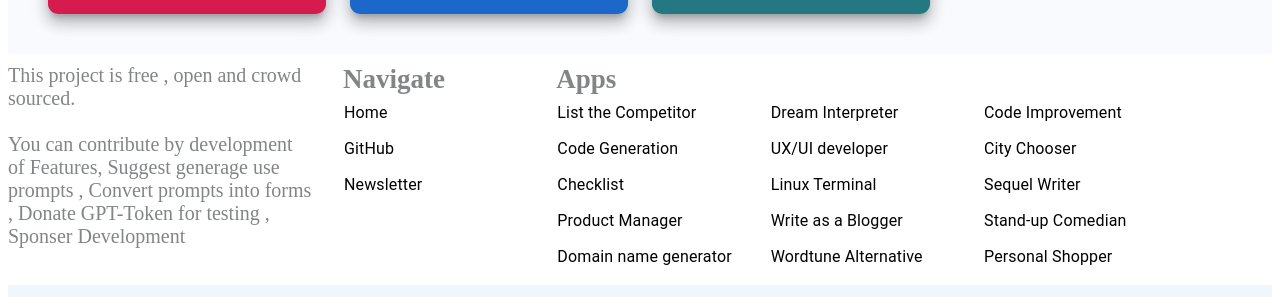
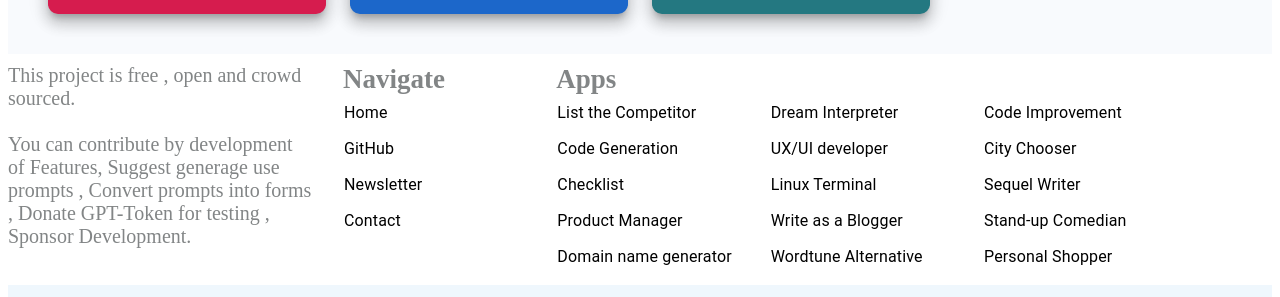
Before and after one commit to sandeepscet/prompt-apps, a Next.js app: page / in a window 1280 px wide. Shown: the part 1773-2070 px from the top of the page. Built offline with nearby package versions, Linux system fonts and the light colour scheme.

Commit message:
removed console

```diff
--- a/src/Component/Footer/index.js
+++ b/src/Component/Footer/index.js
@@ -40,7 +40,7 @@ const Footer = () => {
               This project is free , open and crowd sourced. <br />
               <br />
               You can contribute by development of Features, Suggest generage use prompts , Convert
-              prompts into forms , Donate GPT-Token for testing , Sponser Development
+              prompts into forms , Donate GPT-Token for testing , Sponsor Development.
             </strong>
           </Grid>
           <Grid item xs={2} md={2}>
@@ -73,6 +73,13 @@ const Footer = () => {
               GitHub
             </MenuItem>
             <MenuItem onClick={() => alert('Launching Soon..')}>Newsletter</MenuItem>
+            <MenuItem
+              component={Link}
+              href="mailto:sandeep.scet@gmail.com?subject=Contacted%20for%20prompt%20Apps&body=Please%20write%20reason%20for%20contact%20here."
+              target="_blank"
+            >
+              Contact
+            </MenuItem>
           </Grid>
           <Grid item xs={2} md={2}>
             <strong
@@ -85,7 +92,6 @@ const Footer = () => {
             >
               Apps
             </strong>
-
             {firstfiveprompts.map((x) => {
               return (
                 <MenuItem
--- a/src/Component/Header/index.js
+++ b/src/Component/Header/index.js
@@ -81,8 +81,6 @@ const Header = (props) => {
 
   const handleMenuOpen = (x, e) => {
     handleClick(e)
-    // const data = x.prompt;
-    // console.log(data, "x");
     setMenuitem(x)
   }
 
@@ -102,9 +100,7 @@ const Header = (props) => {
     if (newWindow) newWindow.opener = null
   }
 
-  console.log('menuitem', menuItem)
   const HandleRout = () => {}
-  console.log('menu list', menuItem)
   return (
     <>
       <Box
--- a/src/Component/Subcategories/index.js
+++ b/src/Component/Subcategories/index.js
@@ -11,7 +11,6 @@ import {
 } from '@mui/material'
 import DescriptionIcon from '@mui/icons-material/Description'
 import { useRouter } from 'next/router'
-import { Data } from '@/src/Common/card'
 import { Colors } from '@/src/Theme/colors'
 import { typography } from '@/src/Theme/typography'
 import { getPopularPrompts } from '@/src/Utils/prompt'
--- a/src/Utils/api.js
+++ b/src/Utils/api.js
@@ -1,8 +1,4 @@
-async function createCompletionServer(
-  prompt,
-  engine = 'gpt-3.5-turbo',
-  apiEndpoint
-) {
+async function createCompletionServer(prompt, engine = 'gpt-3.5-turbo', apiEndpoint) {
   const post = { message: prompt, engine: engine }
   try {
     const response = await fetch(apiEndpoint, {
--- a/src/Utils/common.js
+++ b/src/Utils/common.js
@@ -1,5 +1,4 @@
 function replaceAll(str, mapObj) {
-  console.log('str, mapObj',str, mapObj)
   var re = new RegExp(Object.keys(mapObj).join('|'), 'gi')
 
   return str.replace(re, function (matched) {
--- a/src/Utils/prompt.js
+++ b/src/Utils/prompt.js
@@ -30,7 +30,6 @@ function getCategoryWithPrompt() {
     }
     promptCategory.push(data)
   })
-  console.log('promptCategory', promptCategory)
   return promptCategory
 }
 
@@ -70,11 +69,8 @@ function getPromptsByCategory(categoryId) {
 function getPromptById(id) {
   console.log('promptsMetaData::', promptsMetaData)
   const promptMetaData = promptsMetaData.find((obj) => {
-    console.log('promptMetaData', obj.title === id)
-
     return obj.title === id
   })
-  console.log('promptMetaDatafinal', promptMetaData)
   const RJSFSchemaProperties = promptMetaData.schema.properties
   const UiSchema = {}
   for (let key in RJSFSchemaProperties) {
```
